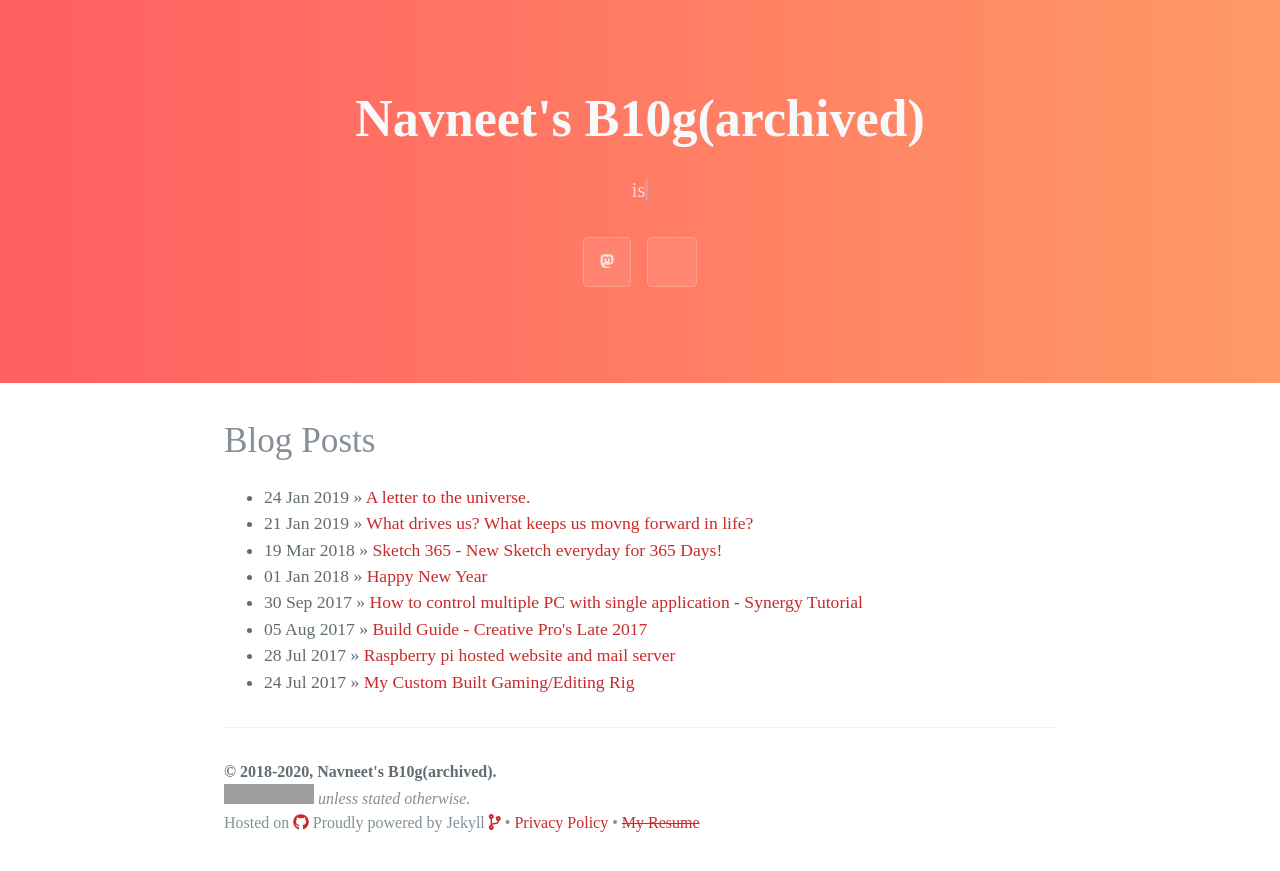
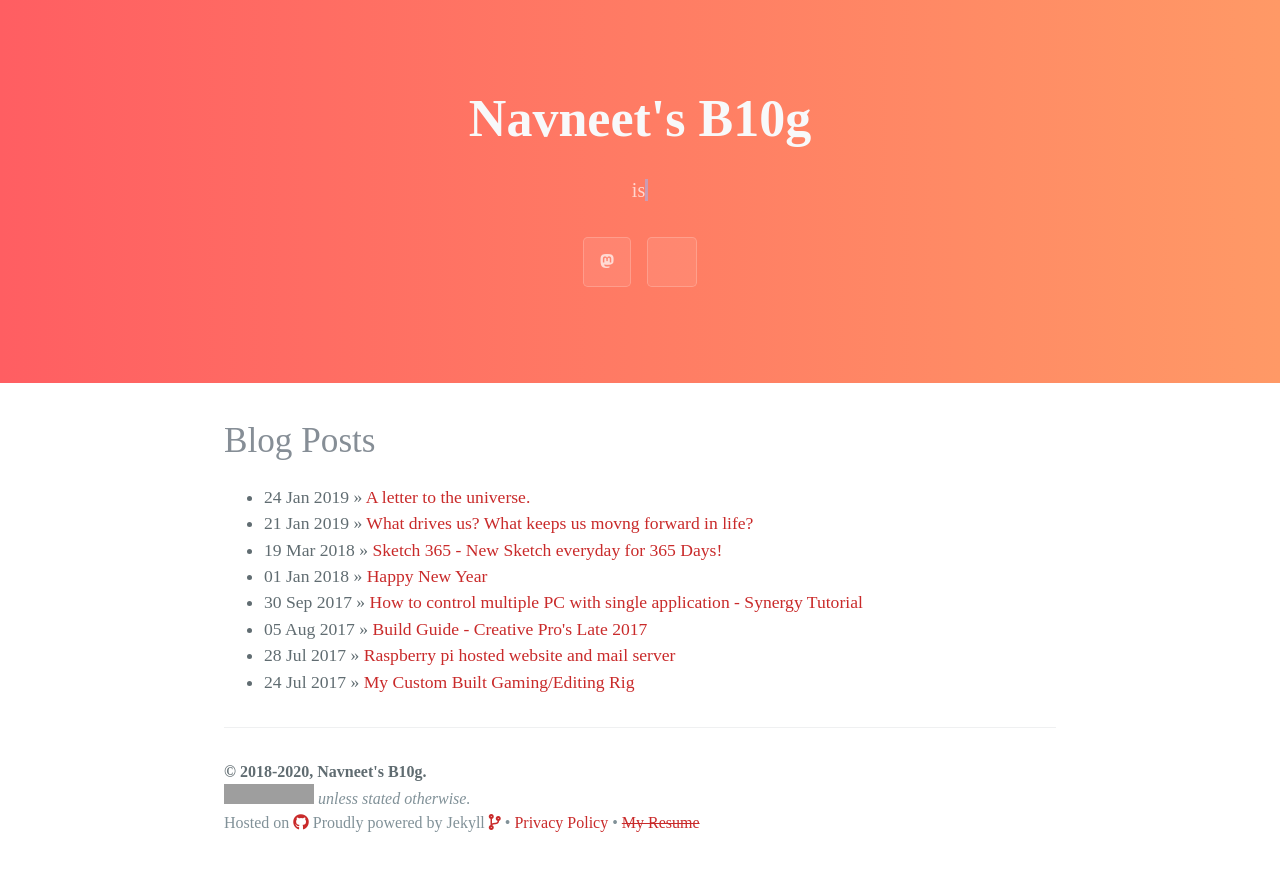
Before and after one commit to Navneet-Suresh/Navneet-Suresh.github.io, a Jekyll site: the page built from index.html, in a window 1280 px wide. Shown: the top 871 px of the page. Built offline with Jekyll 4.4.1, drawn with Linux system fonts in a browser that asks for light colours; nearby versions of some CDN libraries; the list of posts is cut into pages by our own code; grey boxes are pictures that could not be loaded.

Commit message:
Update _config.yml

```diff
--- a/_config.yml
+++ b/_config.yml
@@ -1,5 +1,5 @@
 # Setup
-title: Navneet's B10g(archived)
+title: Navneet's B10g
 tagline: My thoughts, Views and Ideas.
 description: This blog is a place where I will share my thoughts, views and my percpective on everything that touches me in my daily routine.
 author:
```
